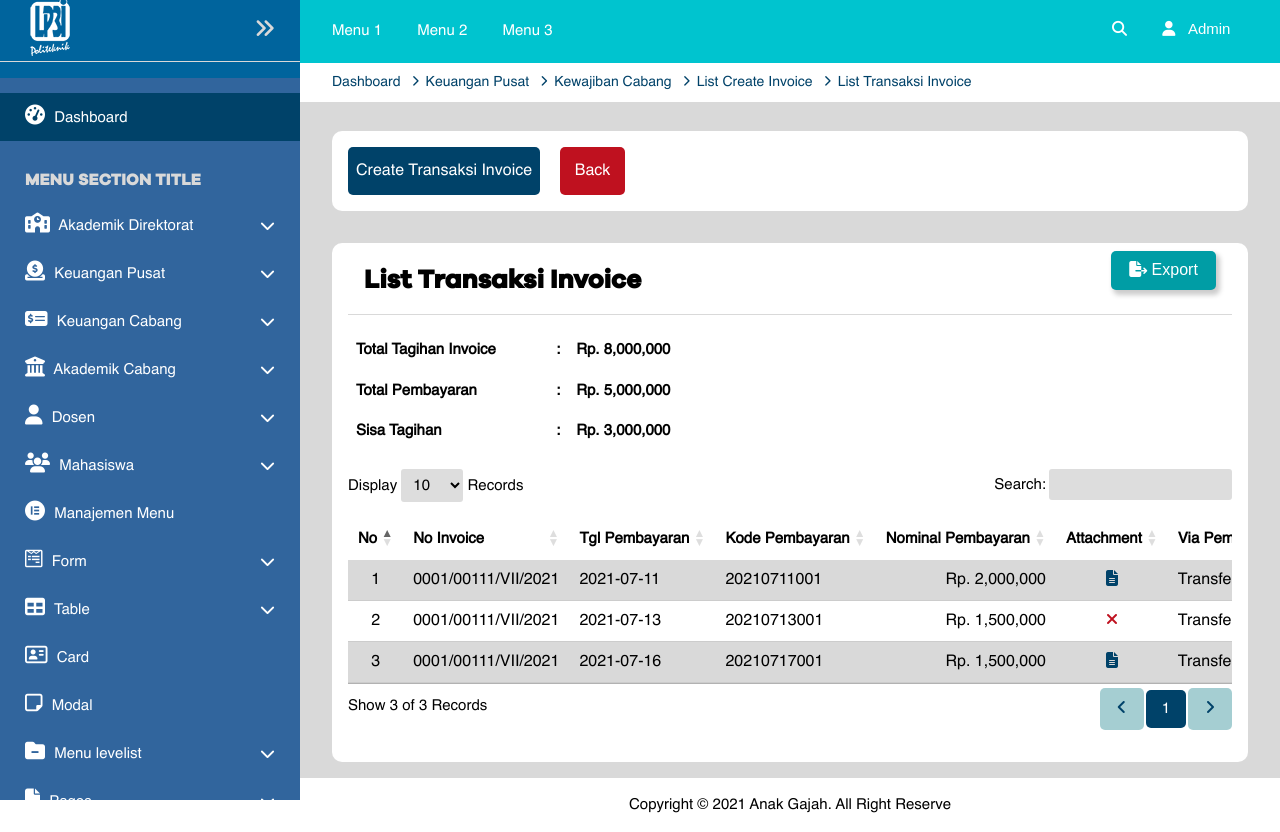
After one commit to beta-tester-cell/mytemplates-admin, a PHP site: page /list-transaksi-invoice.php in a window 1280 px wide. The commit adds this page. Run offline with PHP 8.4, Linux system fonts and the light colour scheme; lists and menus that the app fills with data are empty; some libraries are stand-ins or nearby versions.

Commit message:
Penamabahan menu Keuangan Pusat->Kewajiban Cabang->Create Invoice

```diff
--- a/header.php
+++ b/header.php
@@ -331,6 +331,12 @@
                                             <a href="realisasi-pembiayaan.php" class="d-flex">
                                                 <span class="menu-icon-child"><i class="fa fa-donate"></i></span>
                                                 <span>Realisasi Kewajiban Cabang</span>
+                                            </a>
+                                        </li>
+                                        <li class="side-menu-item">
+                                            <a href="list-create-invoice.php" class="d-flex">
+                                                <span class="menu-icon-child"><i class="fa fa-donate"></i></span>
+                                                <span>Create Invoice</span>
                                             </a>
                                         </li>
 
--- /dev/null
+++ b/list-transaksi-invoice.php
@@ -0,0 +1,125 @@
+<?php include('header.php') ?>
+<div class="breadcrumb-wrapper">
+    <div class="breadcrumb">
+        <a href="index.php">Dashboard</a>
+        <a href="#">Keuangan Pusat</a>
+        <a href="#">Kewajiban Cabang</a>
+        <a href="create-invoice.php">List Create Invoice</a>
+        <a href="list-transaksi-invoice.php">List Transaksi Invoice</a>
+    </div>
+</div>
+<div class="content">
+    <div class="container">
+
+        <div class="py-1">
+            <div class="card">
+                <div class="d-flex flex-start">
+                    <a href="form-transaksi-invoice.php" class="btn btn-link btn-primary">
+                        <span>Create Transaksi Invoice</span>
+                    </a>
+                    <a href="list-create-invoice.php" class="btn btn-link btn-danger text-center" style="width: 65px; margin-left: 20px;">Back</a>
+                </div>
+            </div>
+        </div>
+
+        <div class="py-1">
+            <div class="card">
+                <div class="card-header d-flex flex-space-between">
+                    <h6>List Transaksi Invoice</h6>
+
+                    <div class="select-export">
+                        <button class="btn btn-secondary btn-submit dropdown-button" style="width: 105px;"><i class="fas fa-file-export"></i> Export</button>
+                        <div class="type-export">
+                            <a href="#" id="pdf"><i class="far fa-file-pdf"></i> PDF</a>
+                            <a href="#" id="excel"><i class="far fa-file-excel"></i> EXCEL</a>
+                            <a href="#" id="print"><i class="fas fa-print"></i> PRINT</a>
+                        </div>
+                    </div>
+                </div>
+
+                <div class="grid-1 grid-gap-1">
+                    <table>
+                        <tr class="hide-border-bottom">
+                            <th width="200px">Total Tagihan Invoice</th>
+                            <th width="20px">:</th>
+                            <th>Rp. 8,000,000</th>
+                        </tr>
+                        <tr class="hide-border-bottom">
+                            <th width="200px">Total Pembayaran</th>
+                            <th width="20px">:</th>
+                            <th>Rp. 5,000,000</th>
+                        </tr>
+                        <tr class="hide-border-bottom">
+                            <th width="200px">Sisa Tagihan</th>
+                            <th width="20px">:</th>
+                            <th>Rp. 3,000,000</th>
+                        </tr>
+                    </table>
+                </div>
+
+                <div class="py-1">
+                    <div class="table-responsive">
+                        <table class="table-list" id="datatable">
+                            <thead>
+                                <tr>
+                                    <th class="align-center">No</th>
+                                    <th class="align-left">No Invoice</th>
+                                    <th class="align-left">Tgl Pembayaran</th>
+                                    <th class="align-left">Kode Pembayaran</th>
+                                    <th class="align-right">Nominal Pembayaran</th>
+                                    <th class="align-center">Attachment</th>
+                                    <th class="align-left">Via Pembayaran</th>
+                                    <th class="align-center">Action</th>
+                                </tr>
+                            </thead>
+                            <tbody>
+                                <tr>
+                                    <td class="align-center">1</td>
+                                    <td class="align-left">0001/00111/VII/2021</td>
+                                    <td class="align-left"> 2021-07-11</td>
+                                    <td class="align-left">20210711001</td>
+                                    <td class="align-right">Rp. 2,000,000</td>
+                                    <td class="align-center text-primary"><i class="fa fa-file-text" aria-hidden="true"></i></td>
+                                    <td class="align-left">Transfer Bank</td>
+                                    <td class="align-center">
+                                        <a href="form-create-invoice.php" class="text-secondary"><i class="fa fa-edit"></i></a>
+                                        <a href="#" class="text-danger"><i class="fas fa-eraser"></i></a>
+                                    </td>
+                                </tr>
+                                 <tr>
+                                    <td class="align-center">2</td>
+                                    <td class="align-left">0001/00111/VII/2021</td>
+                                    <td class="align-left"> 2021-07-13</td>
+                                    <td class="align-left">20210713001</td>
+                                    <td class="align-right">Rp. 1,500,000</td>
+                                    <td class="align-center text-danger"><i class="fa fa-times" aria-hidden="true"></i></td>
+                                    <td class="align-left">Transfer Bank</td>
+                                    <td class="align-center">
+                                        <a href="form-create-invoice.php" class="text-secondary"><i class="fa fa-edit"></i></a>
+                                        <a href="#" class="text-danger"><i class="fas fa-eraser"></i></a>
+                                    </td>
+                                </tr>
+                                 <tr>
+                                    <td class="align-center">3</td>
+                                    <td class="align-left">0001/00111/VII/2021</td>
+                                    <td class="align-left"> 2021-07-16</td>
+                                    <td class="align-left">20210717001</td>
+                                    <td class="align-right">Rp. 1,500,000</td>
+                                    <td class="align-center text-primary"><i class="fa fa-file-text" aria-hidden="true"></i></td>
+                                    <td class="align-left">Transfer Bank</td>
+                                    <td class="align-center">
+                                        <a href="form-create-invoice.php" class="text-secondary"><i class="fa fa-edit"></i></a>
+                                        <a href="#" class="text-danger"><i class="fas fa-eraser"></i></a>
+                                    </td>
+                                </tr>
+                            </tbody>
+                        </table>
+                    </div>
+                </div>
+
+            </div>
+        </div>
+    </div>
+</div>
+
+<?php include('footer-datatable.php') ?>
--- a/theme/css/content.css
+++ b/theme/css/content.css
@@ -547,3 +547,7 @@
 .detail-list {
   margin-bottom: 3em;
 }
+
+.hide-border-bottom{
+  border-bottom: 2px solid white;
+}
```
Also changed, not shown: form-create-invoice.php (added, +152 -0 lines), form-transaksi-invoice.php (added, +95 -0 lines), list-create-invoice.php (added, +102 -0 lines).
